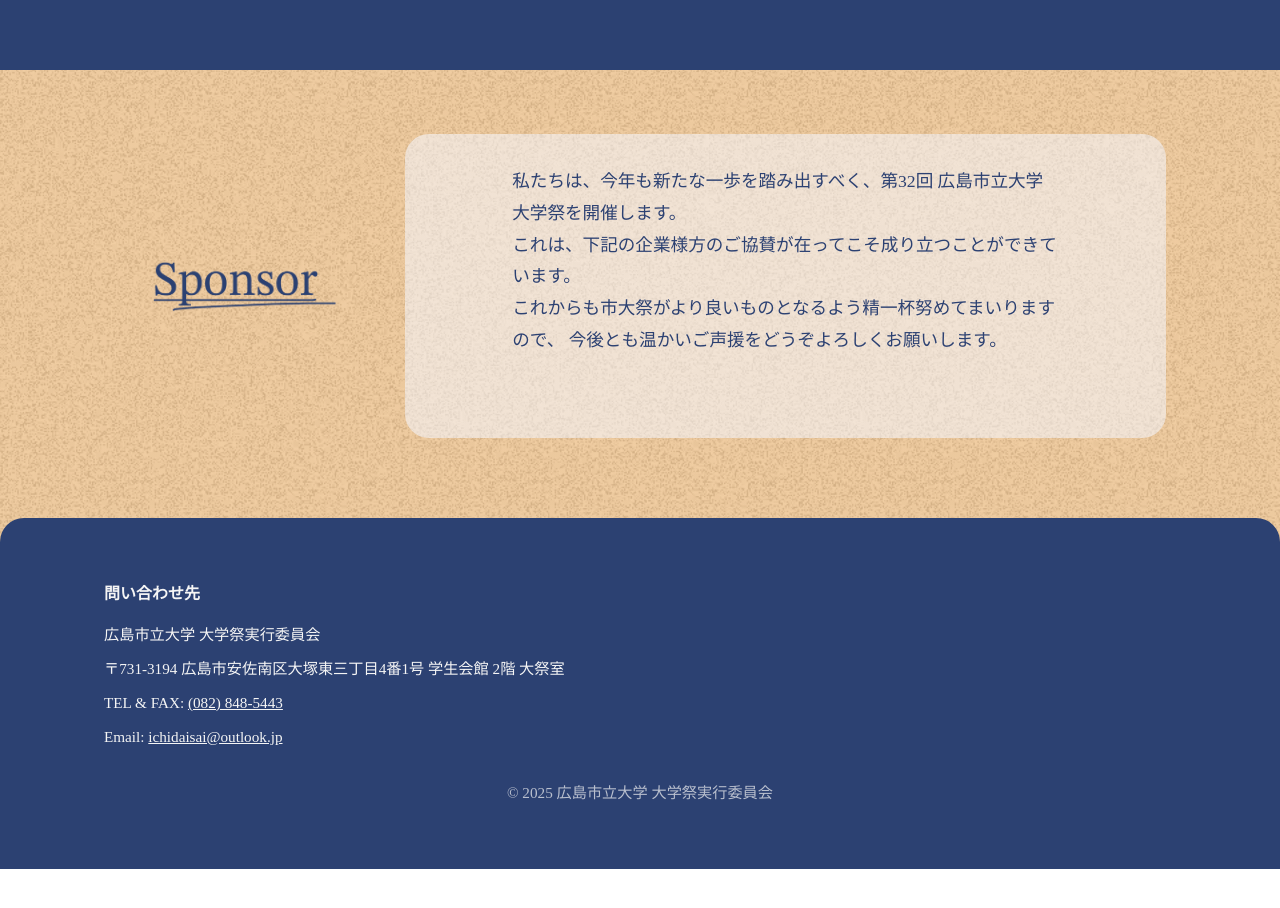
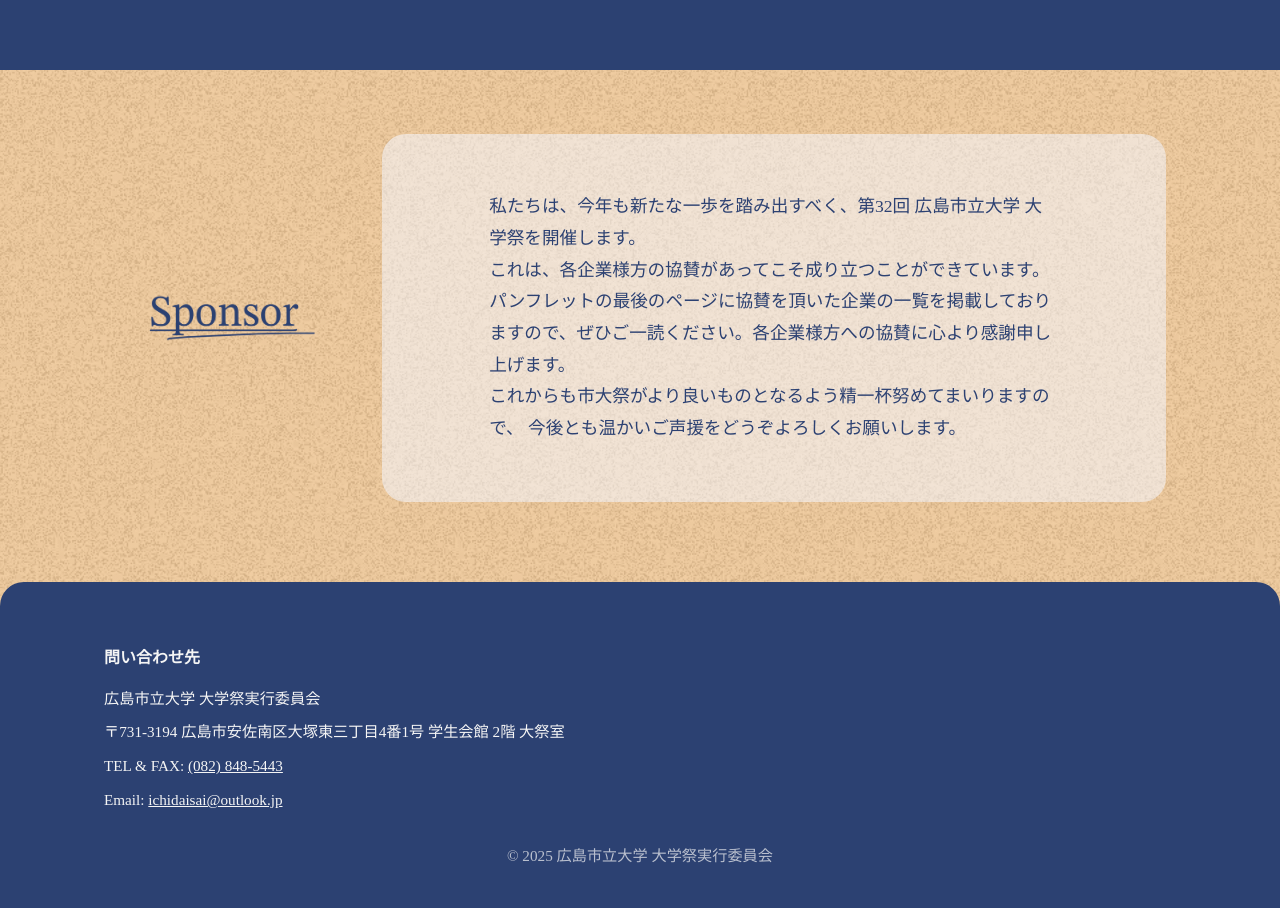
Before and after one commit to ichidaisai/app.ichidaisai.com, a Next.js app: page / in a window 1280 px wide. Shown: the part 3340-4248 px from the top of the page. Before the commit the page ends 4209 px from the top, so only its background shows below. Built offline with nearby package versions, Linux system fonts and the light colour scheme.

Commit message:
文訂正，マージ調整 (#76)

```diff
--- a/src/app/page.tsx
+++ b/src/app/page.tsx
@@ -112,7 +112,9 @@ export default function Page() {
               私たちは、今年も新たな一歩を踏み出すべく、第32回 広島市立大学
               大学祭を開催します。
               <br />
-              これは、下記の企業様方のご協賛が在ってこそ成り立つことができています。
+              これは、各企業様方の協賛があってこそ成り立つことができています。
+              <br />
+              パンフレットの最後のページに協賛を頂いた企業の一覧を掲載しておりますので、ぜひご一読ください。各企業様方への協賛に心より感謝申し上げます。
               <br />
               これからも市大祭がより良いものとなるよう精一杯努めてまいりますので、
               今後とも温かいご声援をどうぞよろしくお願いします。
--- a/src/app/style.module.css
+++ b/src/app/style.module.css
@@ -199,7 +199,7 @@
 }
 
 .sponsor {
-  margin: 0 75px 50px 75px;
+  margin: 25px 75px 25px 75px;
   display: block;
 }
 
```
